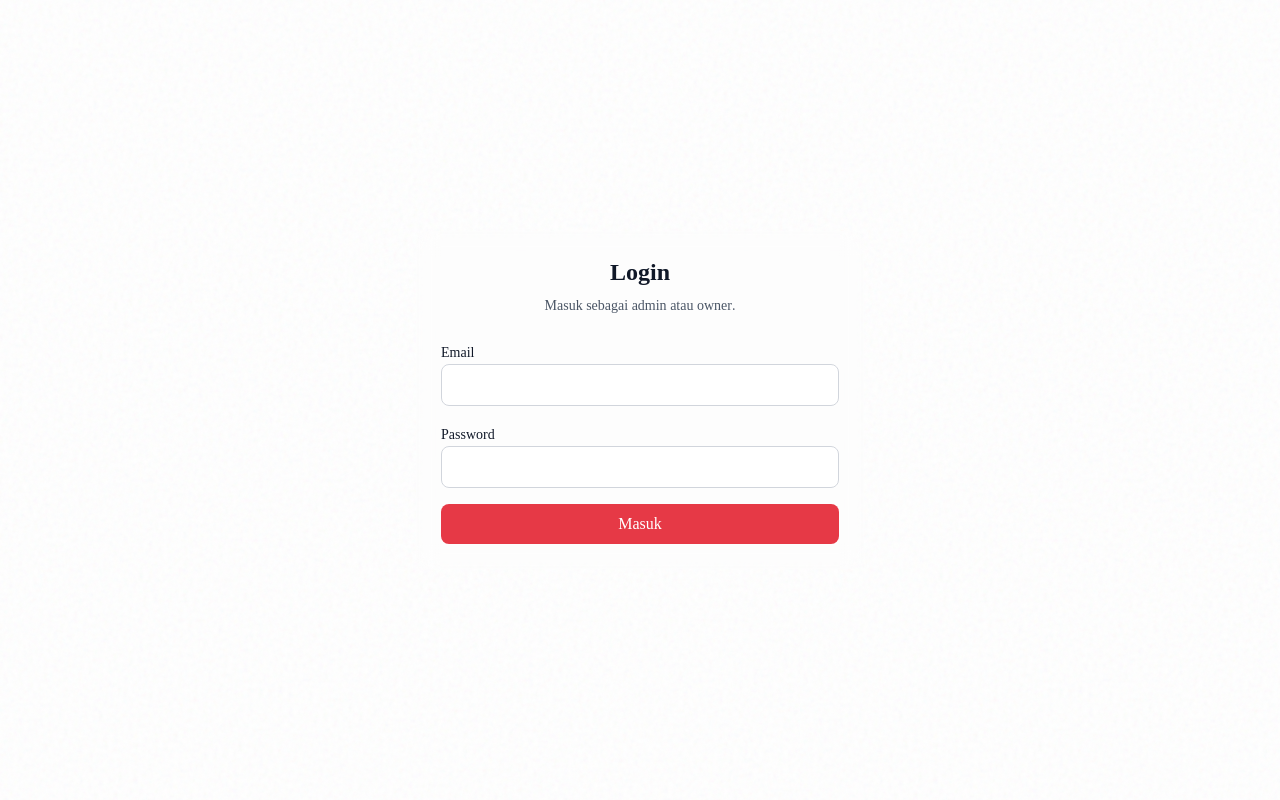
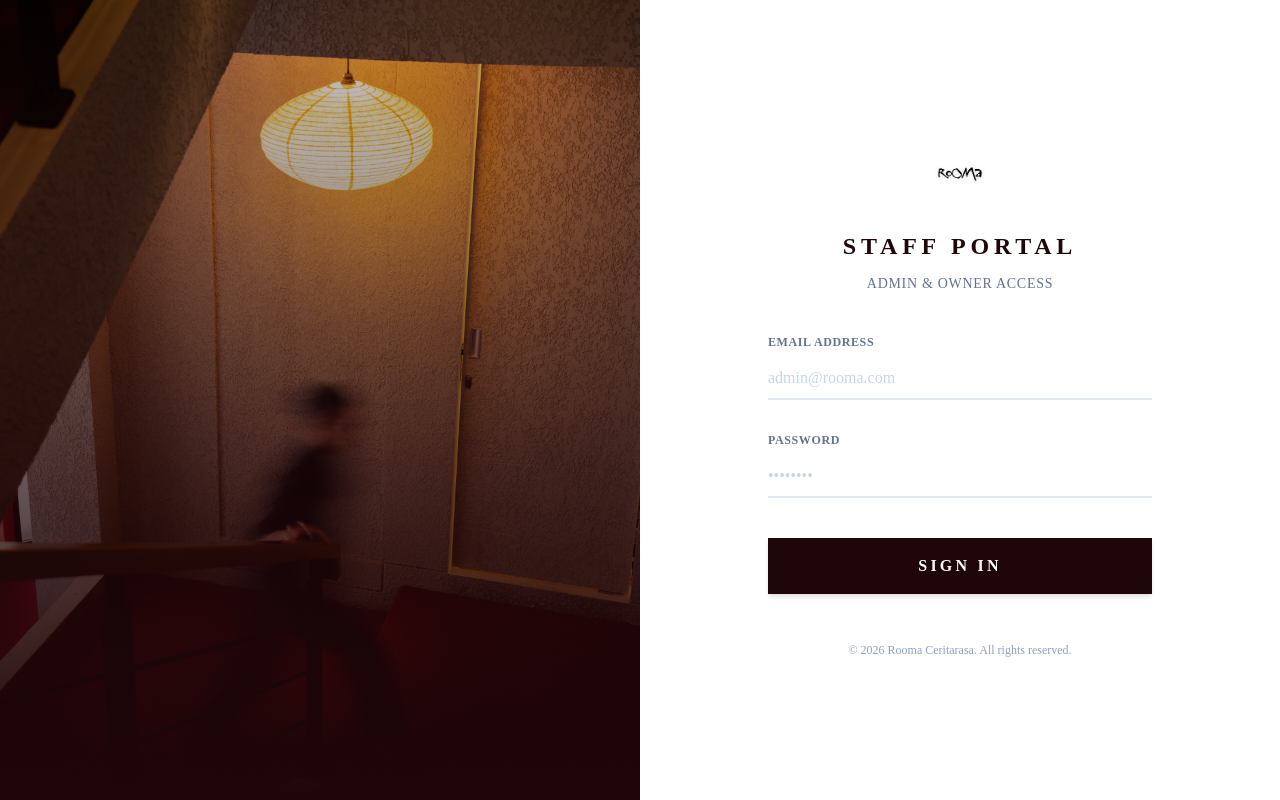
Before and after one commit to ruangcode-id/rooma-ceritarasa, a Next.js app: page /login in a window 1280 px wide. Built offline with nearby package versions, Linux system fonts and the light colour scheme; no server answers.

Commit message:
feat: upgrade login page layout and form styling (Dev B #4)

```diff
--- a/src/app/login/page.tsx
+++ b/src/app/login/page.tsx
@@ -1,20 +1,51 @@
 import LoginForm from "@/components/forms/LoginForm";
+import Image from "next/image";
 
 export const runtime = "nodejs";
 
 export default function LoginPage() {
   return (
-    <main className="min-h-screen bg-texture flex items-center justify-center px-4 py-12">
-      <section className="w-full max-w-md glass rounded-xl p-6 dark:text-gray-100">
-        <h1 className="text-2xl font-semibold text-center">Login</h1>
-        <p className="mt-2 text-sm text-center text-gray-600 dark:text-gray-300">
-          Masuk sebagai <span className="font-medium">admin</span> atau <span className="font-medium">owner</span>.
-        </p>
+    <main className="min-h-screen bg-[#fcfbf9] flex flex-col md:flex-row">
+      {/* Left side - Image */}
+      <div className="hidden md:block md:w-1/2 relative bg-[#1f0609]">
+        <Image
+          src="/assets/slider2.webp"
+          alt="Rooma Ceritarasa Interior"
+          fill
+          className="object-cover opacity-80"
+          priority
+        />
+        <div className="absolute inset-0 bg-gradient-to-t from-[#1f0609] to-transparent/40" />
+      </div>
 
-        <div className="mt-6">
+      {/* Right side - Form */}
+      <div className="flex-1 flex flex-col items-center justify-center p-6 md:p-12 bg-white relative">
+        <div className="w-full max-w-sm animate-in fade-in slide-in-from-bottom-4 duration-700">
+          <div className="text-center mb-10">
+            <Image
+              src="/assets/logo_no_background.png"
+              alt="Rooma Ceritarasa"
+              width={160}
+              height={80}
+              className="mx-auto mb-6 h-16 w-auto object-contain drop-shadow-sm"
+            />
+            <h1 className="text-xl md:text-2xl font-bold uppercase tracking-[0.2em] text-[#1f0609]">
+              Staff Portal
+            </h1>
+            <p className="mt-3 text-sm tracking-wider text-slate-500 uppercase">
+              Admin & Owner Access
+            </p>
+          </div>
+
           <LoginForm />
+
+          <div className="mt-12 text-center">
+             <p className="text-xs text-slate-400">
+               &copy; {new Date().getFullYear()} Rooma Ceritarasa. All rights reserved.
+             </p>
+          </div>
         </div>
-      </section>
+      </div>
     </main>
   );
 }
--- a/src/components/forms/LoginForm.tsx
+++ b/src/components/forms/LoginForm.tsx
@@ -9,10 +9,10 @@ export default function LoginForm() {
   const [state, formAction, pending] = useActionState(loginAction, initialState);
 
   return (
-    <form action={formAction} className="space-y-4">
-      <div className="space-y-1">
-        <label htmlFor="email" className="text-sm font-medium">
-          Email
+    <form action={formAction} className="flex flex-col gap-8 w-full mt-8">
+      <div>
+        <label htmlFor="email" className="block text-xs font-bold uppercase tracking-wider text-slate-500 mb-2">
+          Email Address
         </label>
         <input
           id="email"
@@ -20,12 +20,13 @@ export default function LoginForm() {
           type="email"
           required
           autoComplete="email"
-          className="w-full rounded-lg border border-gray-300 bg-white/80 px-3 py-2 text-gray-900 outline-none focus:ring-2 focus:ring-primary dark:border-gray-700 dark:bg-bg-dark/60 dark:text-gray-100"
+          placeholder="admin@rooma.com"
+          className="w-full border-b-2 border-slate-200 bg-transparent px-0 py-2 text-base text-slate-900 outline-none transition-all focus:border-[#1f0609] placeholder:text-slate-300"
         />
       </div>
 
-      <div className="space-y-1">
-        <label htmlFor="password" className="text-sm font-medium">
+      <div>
+        <label htmlFor="password" className="block text-xs font-bold uppercase tracking-wider text-slate-500 mb-2">
           Password
         </label>
         <input
@@ -34,22 +35,25 @@ export default function LoginForm() {
           type="password"
           required
           autoComplete="current-password"
-          className="w-full rounded-lg border border-gray-300 bg-white/80 px-3 py-2 text-gray-900 outline-none focus:ring-2 focus:ring-primary dark:border-gray-700 dark:bg-bg-dark/60 dark:text-gray-100"
+          placeholder="••••••••"
+          className="w-full border-b-2 border-slate-200 bg-transparent px-0 py-2 text-base text-slate-900 outline-none transition-all focus:border-[#1f0609] placeholder:text-slate-300"
         />
       </div>
 
       {state.error ? (
-        <p className="text-sm text-primary" role="alert">
-          {state.error}
-        </p>
+        <div className="p-4 bg-red-50 border border-red-100 rounded-lg animate-in fade-in">
+          <p className="text-sm text-red-600 text-center font-medium" role="alert">
+            {state.error}
+          </p>
+        </div>
       ) : null}
 
       <button
         type="submit"
         disabled={pending}
-        className="w-full rounded-lg bg-primary px-4 py-2 font-medium text-white disabled:opacity-70"
+        className="w-full bg-[#1f0609] text-white font-bold uppercase tracking-[0.2em] py-4 hover:bg-[#3a0d13] transition-colors shadow-md disabled:opacity-50 disabled:cursor-not-allowed mt-2"
       >
-        {pending ? "Memproses..." : "Masuk"}
+        {pending ? "Authenticating..." : "Sign In"}
       </button>
     </form>
   );
```
